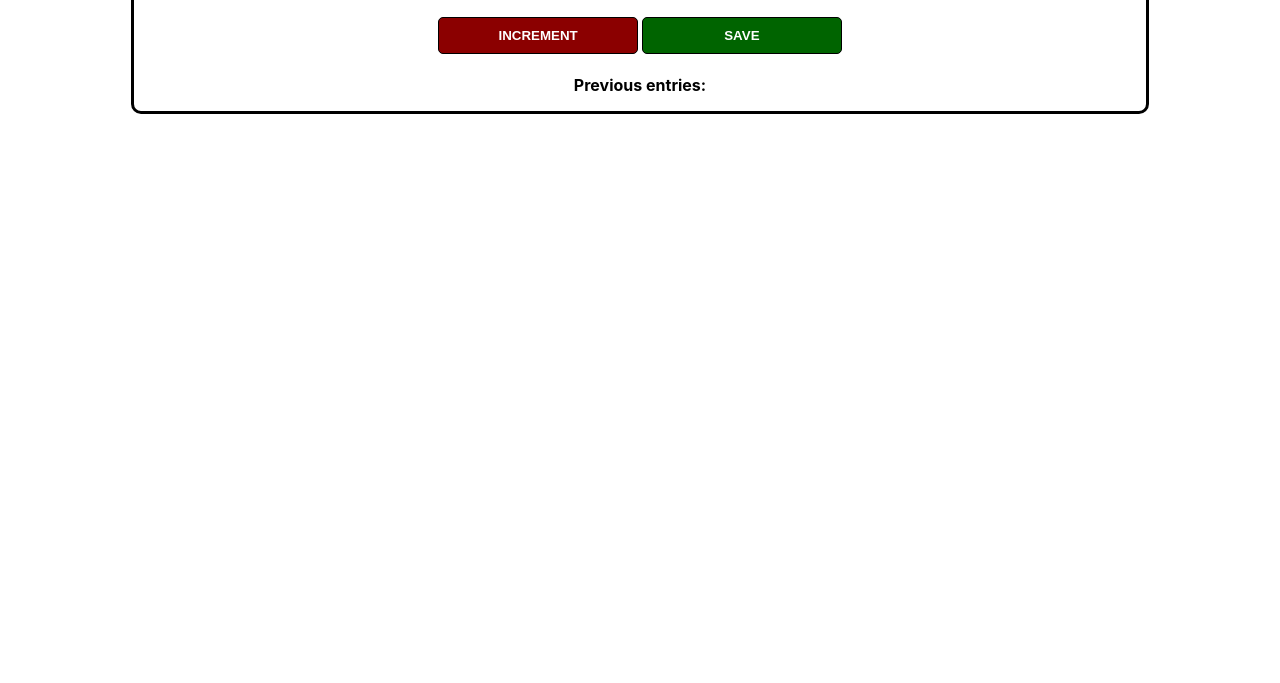
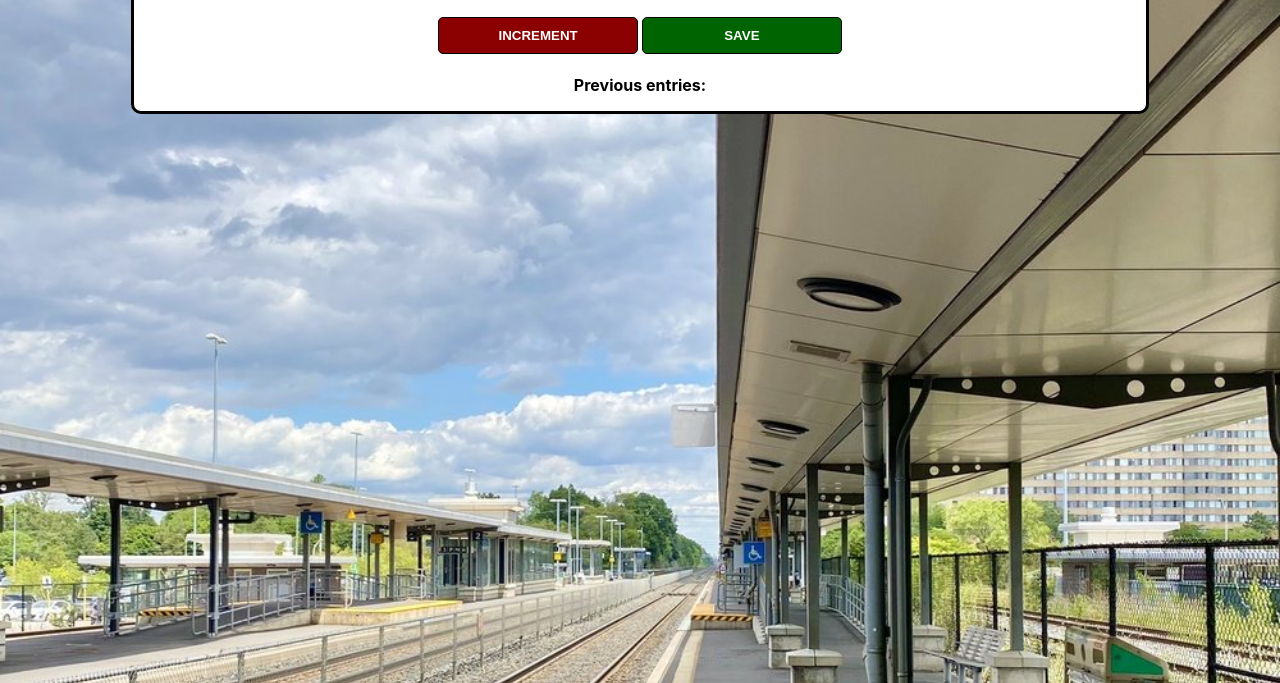
Before and after one commit to creator-nik123/passenger-counter, a plain HTML site: page index.html in a window 1280 px wide. Shown: the part 133-816 px from the top of the page. Drawn offline with Linux system fonts and the light colour scheme.

Commit message:
Add files via upload

```diff
--- a/index.css
+++ b/index.css
@@ -1,10 +1,10 @@
 body {
-    background-image: url("images/station.jpg");
+    background-image: url("station.jpg");
     background-size: cover;
     font-family: -apple-system, BlinkMacSystemFont, 'Segoe UI', Roboto, Oxygen, Ubuntu, Cantarell, 'Open Sans', 'Helvetica Neue', sans-serif;
     font-weight: bold;
     text-align: center;
-    height: 100vh
+    height: 100vh;
 }
 
 .container {
```
